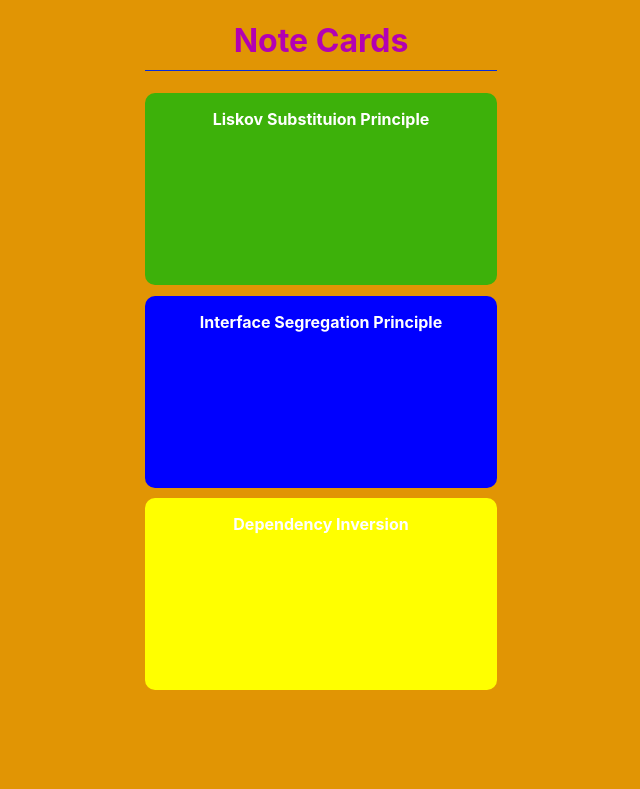
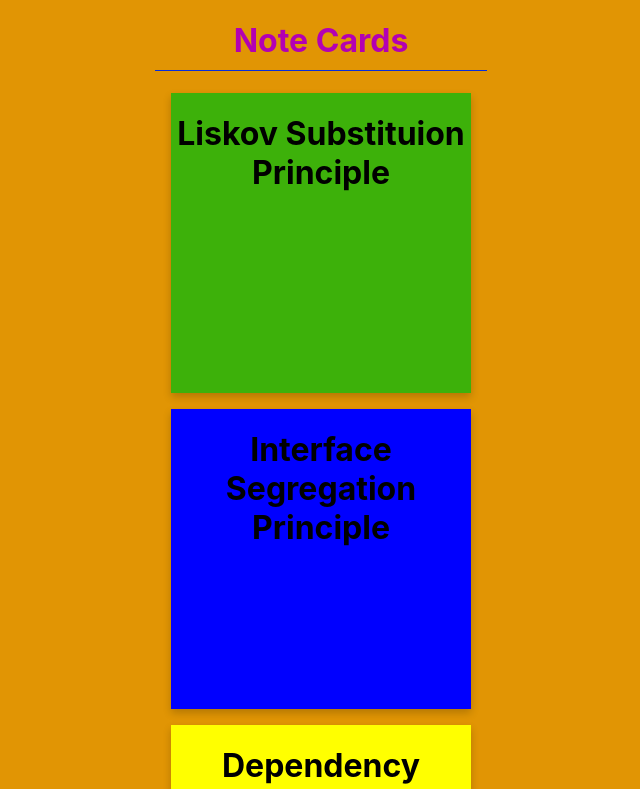
Before and after one commit to michael-mcmasters/Notecards, a React (Create React App) app: page / in a window 1280 px wide. Shown: the top 789 px of the page, without its empty margins (319-959 px from the left). Built offline with nearby package versions, Linux system fonts and the light colour scheme.

Commit message:
Use different method to have cards flip when mouse hovers

```diff
--- a/src/components/css/Card.css
+++ b/src/components/css/Card.css
@@ -1,12 +1,10 @@
-.card {
+/* .card {
   background-color: #3db10a;
   border-radius: 10px;
   color: white;
-  /* max-width: 10rem; */
   width: 20em;
   min-height: 10rem;
   padding: 1rem;
-  /* font-size: 100%; */
   font-size: 1em;
 }
 
@@ -21,4 +19,46 @@
   to {
     transform: rotateX(90deg);
   }
+} */
+
+.flip-card {
+  background-color: transparent;
+  width: 300px;
+  height: 300px;
+  perspective: 1000px;
+  margin: 1rem;
 }
+
+.flip-card-inner {
+  position: relative;
+  width: 100%;
+  height: 100%;
+  text-align: center;
+  transition: transform 0.6s;
+  transform-style: preserve-3d;
+  box-shadow: 0 4px 8px 0 rgba(0, 0, 0, 0.2);
+}
+
+.flip-card:hover .flip-card-inner {
+  transform: rotateY(180deg);
+}
+
+.flip-card-front,
+.flip-card-back {
+  position: absolute;
+  width: 100%;
+  height: 100%;
+  -webkit-backface-visibility: hidden;
+  backface-visibility: hidden;
+}
+
+.flip-card-front {
+  background-color: #bbb;
+  color: black;
+}
+
+.flip-card-back {
+  background-color: #2980b9;
+  color: white;
+  transform: rotateY(180deg);
+}
--- a/src/components/js/Card.js
+++ b/src/components/js/Card.js
@@ -1,8 +1,21 @@
-import react from "react";
+import React from "react";
 import "../css/Card.css";
 
 export default function Card(props) {
   return (
-    <h1 className="card" style={{ backgroundColor: props.backgroundColor }}>{props.text}</h1>
+    <div>
+      <div className="flip-card">
+        <div className="flip-card-inner" style={{ backgroundColor: props.backgroundColor }}>
+          <div className="flip-card-front" style={{ backgroundColor: props.backgroundColor }}>
+            <h1>{props.text}</h1>
+          </div>
+          <div className="flip-card-back" style={{ backgroundColor: props.backgroundColor }}>
+            <h1>John Doe</h1>
+            <p>Architect and Engineer</p>
+            <p>We love that guy</p>
+          </div>
+        </div>
+      </div>
+    </div>
   );
 }
--- a/src/index.css
+++ b/src/index.css
@@ -1,13 +1,11 @@
-* {
-  background-color: #e19504;
-}
-
 body {
   margin: 0;
   font-family: -apple-system, BlinkMacSystemFont, "Segoe UI", "Roboto", "Oxygen", "Ubuntu",
     "Cantarell", "Fira Sans", "Droid Sans", "Helvetica Neue", sans-serif;
   -webkit-font-smoothing: antialiased;
   -moz-osx-font-smoothing: grayscale;
+
+  background-color: #e19504;
 }
 
 code {
```
